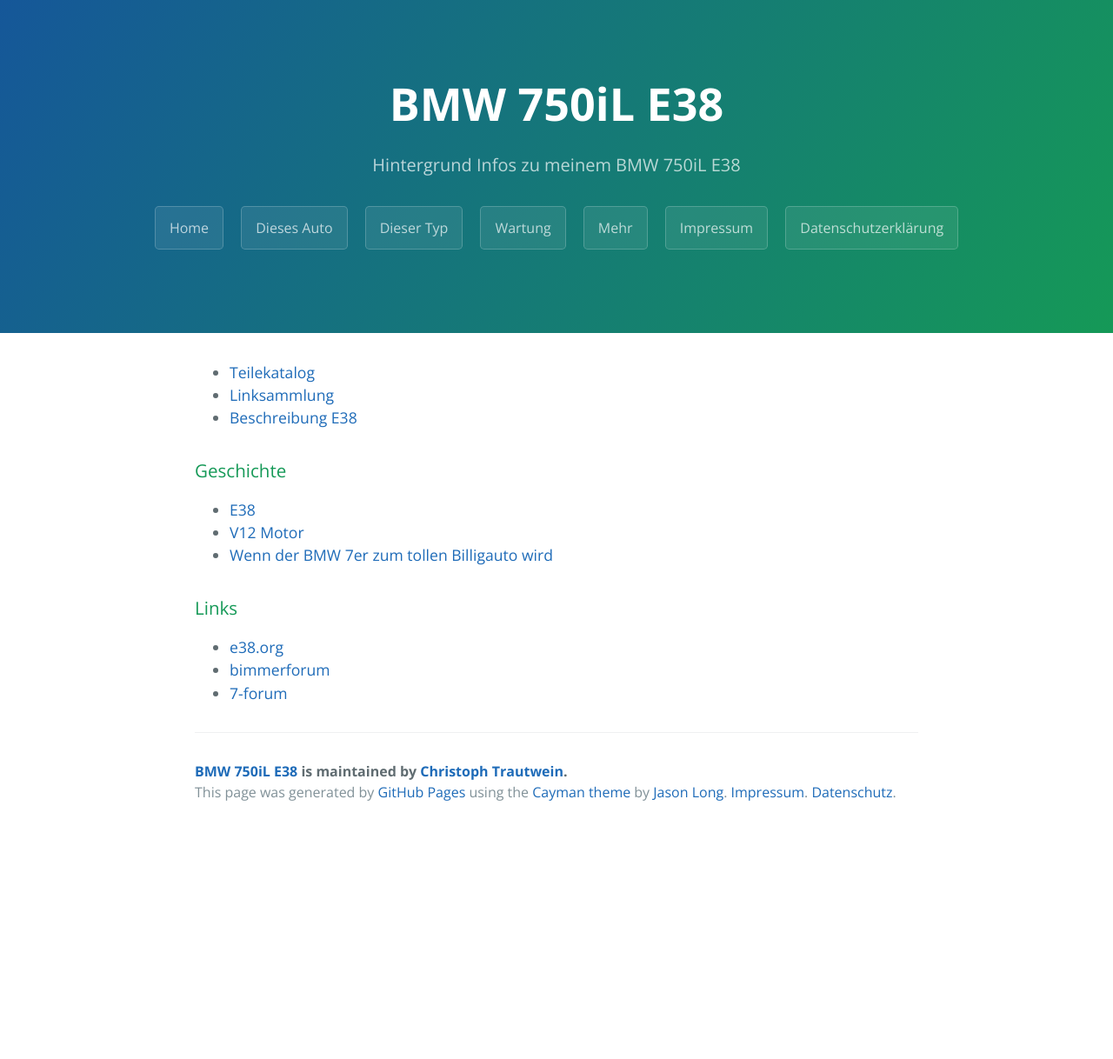
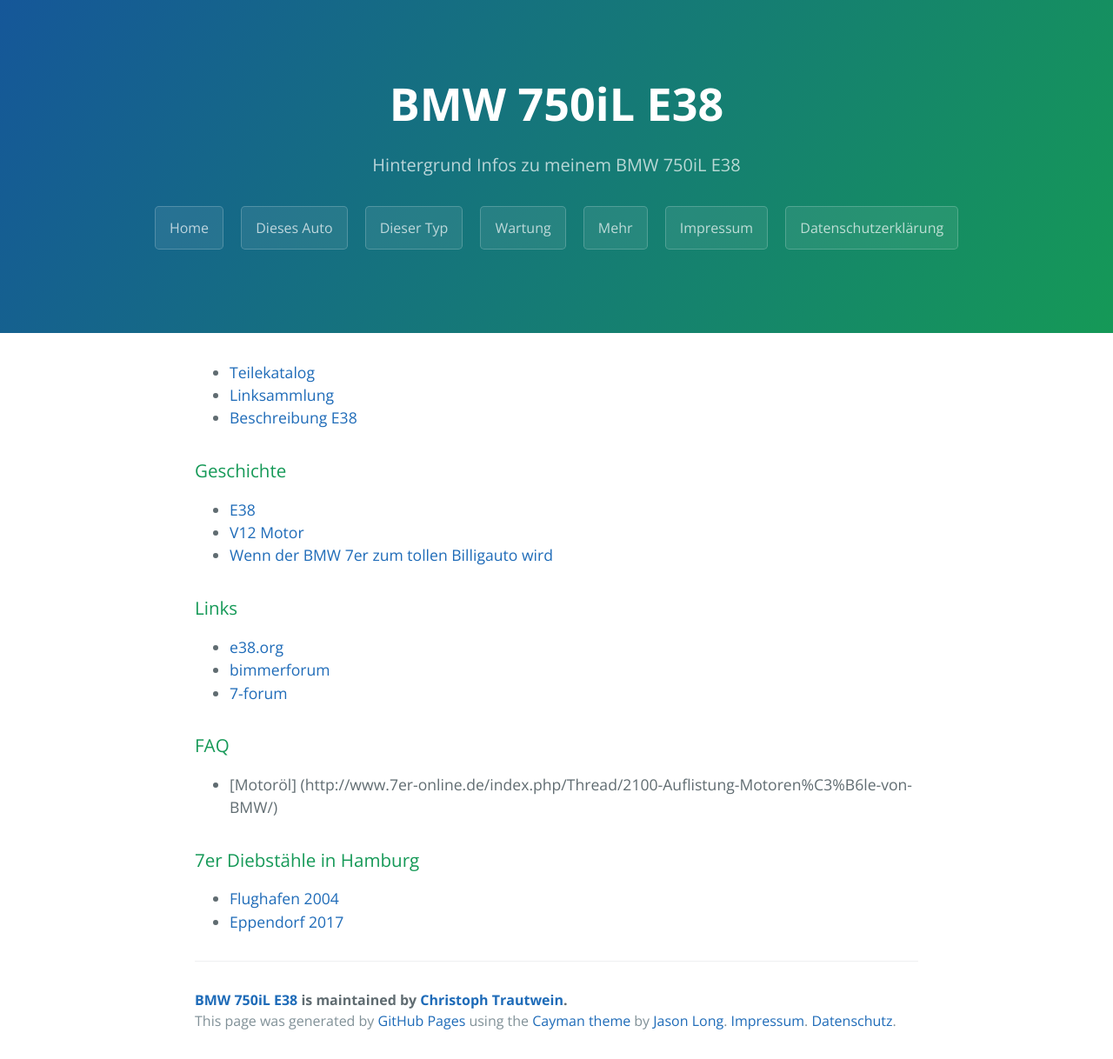
Before and after one commit to trautw/BMW750iL, a Jekyll site: the page built from docs/_pages/04_more.md, in a window 1280 px wide. Shown: the whole page at 87% size. Built offline with Jekyll 4.4.1, drawn with Linux system fonts in a browser that asks for light colours; before the commit the page ends 955 px from its top, so only the background shows below that.

Commit message:
Update 04_more.md

```diff
--- a/docs/_pages/04_more.md
+++ b/docs/_pages/04_more.md
@@ -17,3 +17,10 @@ permalink: /more/
 * [e38.org](http://e38.org/)
 * [bimmerforum](https://www.bimmerforums.com/forum/forumdisplay.php?274-1995-2001-(E38))
 * [7-forum](http://www.7-forum.com/forum/bmw-7er-modelle/bmw-7er-modell-e38/)
+
+### FAQ
+* [Motoröl] (http://www.7er-online.de/index.php/Thread/2100-Auflistung-Motoren%C3%B6le-von-BMW/)
+
+### 7er Diebstähle in Hamburg
+* [Flughafen 2004](http://www.7-forum.com/forum/18/diebstahl-hamburg-flughafen-meines-e32-750il-26350.html)
+* [Eppendorf 2017](http://www.7-forum.com/forum/18/achtung-grauer-b9-e23-heute-gestohlen-227457.html)
```
